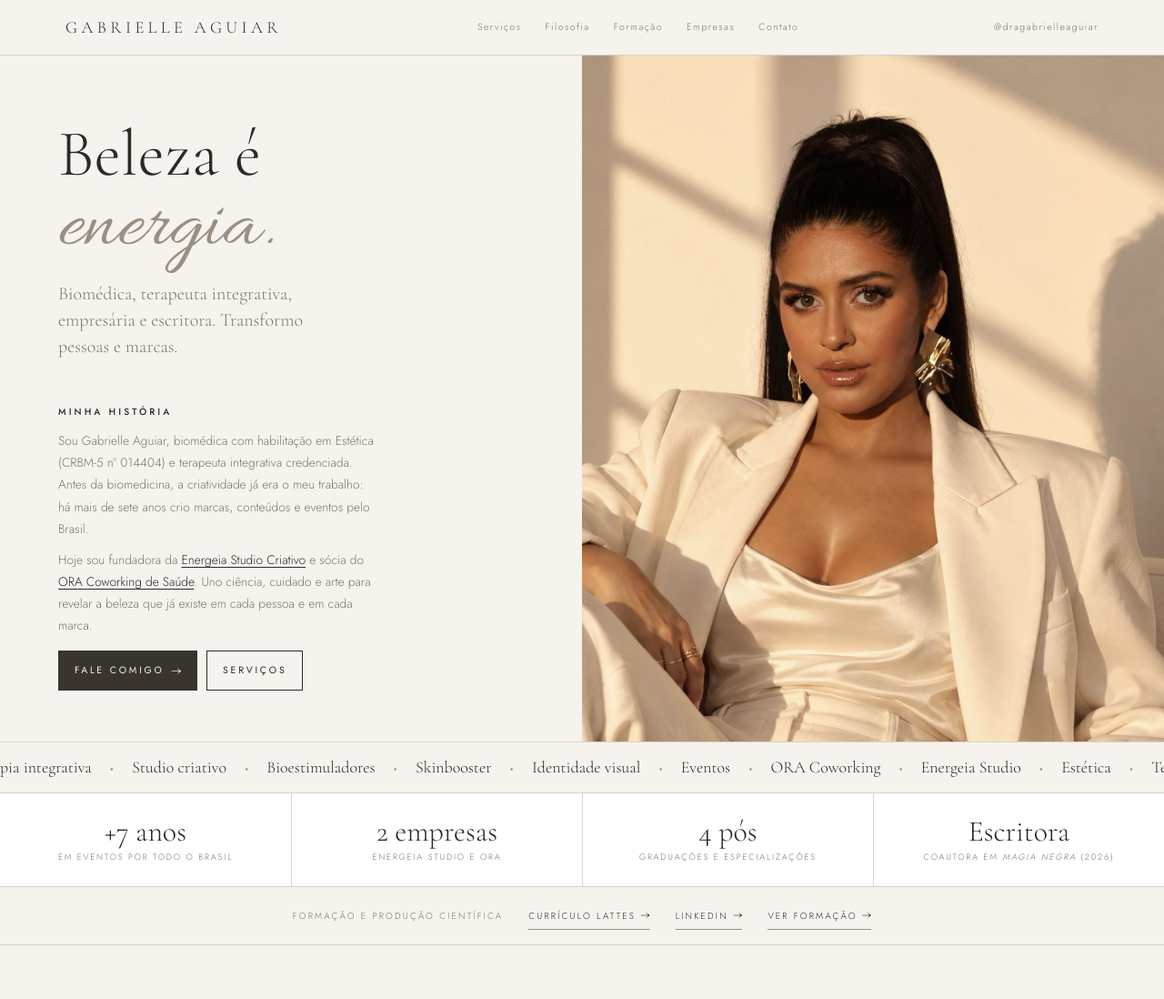
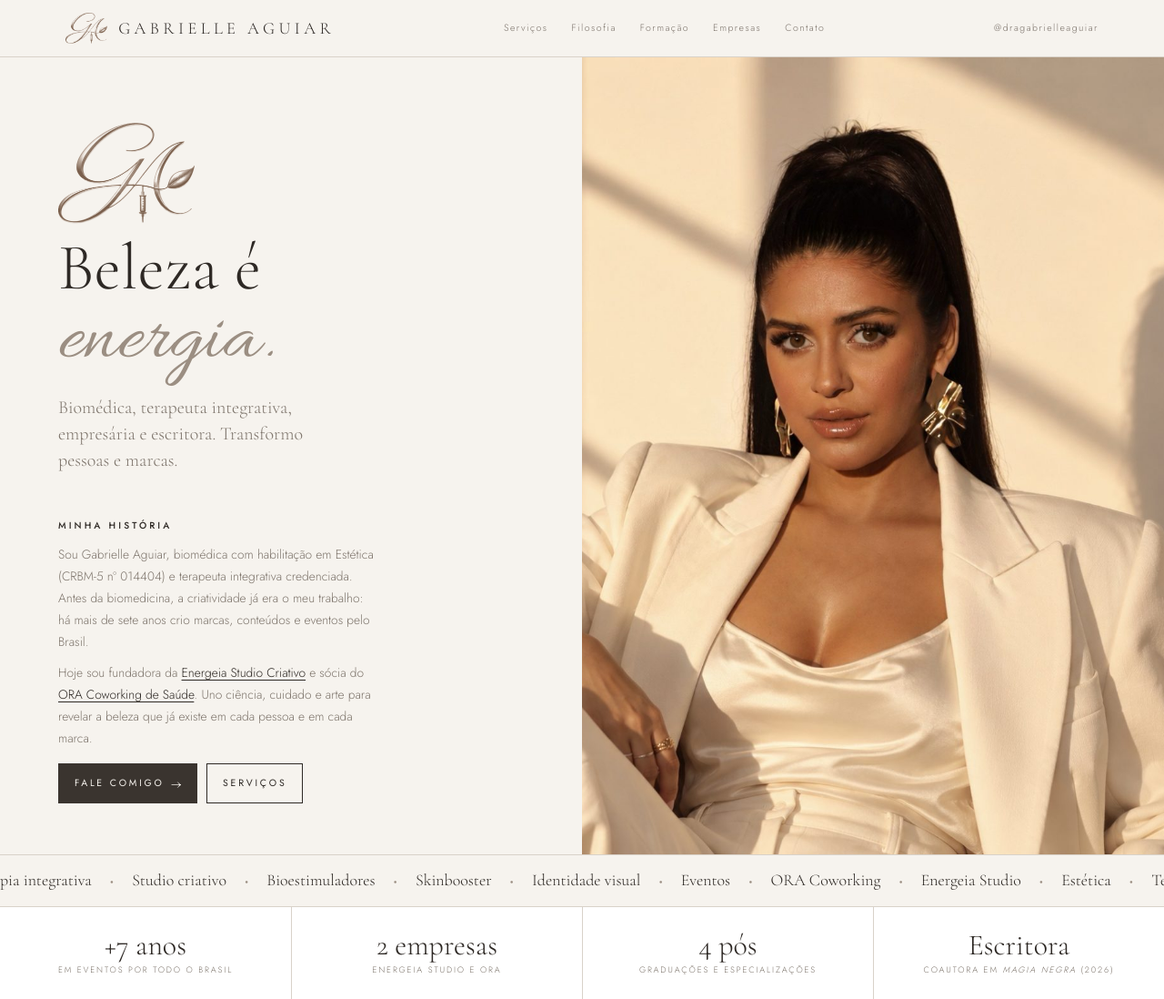
Before and after one commit to dragabrielleaguiar/dragabrielleaguiar.github.io, a plain HTML site: page index.html in a window 1280 px wide. Shown: the top 1098 px of the page at 91% size. Drawn offline with nearby package versions, Linux system fonts and the light colour scheme.

Commit message:
Adiciona monograma GA perolado
Co-Authored-By: Claude Opus 5.5 <noreply@anthropic.com>
Claude-Session: https://claude.ai/code/session_01T91szDF6zfYiS15KNK6obF

```diff
--- a/index.html
+++ b/index.html
@@ -3,6 +3,7 @@
 <head>
 <meta charset="utf-8">
 <meta name="viewport" content="width=device-width, initial-scale=1, viewport-fit=cover">
+<link rel="icon" href="img/ga-mono.png">
 <title>Gabrielle Aguiar</title>
 <meta name="description" content="Biomédica, terapeuta integrativa, empresária e escritora. Beleza é energia.">
 <link rel="preconnect" href="https://fonts.googleapis.com">
@@ -42,7 +43,10 @@ a:focus-visible{outline:1.5px solid var(--taupe);outline-offset:3px}
 /* topo */
 .top{position:sticky;top:env(safe-area-inset-top,0px);z-index:20;background:rgba(246,243,238,.94);backdrop-filter:blur(8px);border-bottom:1px solid var(--line)}
 .top .wrap{display:flex;align-items:center;justify-content:space-between;gap:20px;padding-block:14px}
-.logo{font-family:var(--f-serif);font-size:1.15rem;letter-spacing:.24em;text-transform:uppercase;text-decoration:none}
+.logo{font-family:var(--f-serif);font-size:1.15rem;letter-spacing:.24em;text-transform:uppercase;text-decoration:none;display:inline-flex;align-items:center;gap:12px}
+.logo img{height:34px;width:auto}
+.hero-mono{width:150px;height:auto;margin-bottom:-6px}
+.foot-mono{width:90px;height:auto;justify-self:center}
 .top nav{display:flex;gap:26px;font-size:.66rem;letter-spacing:.14em}
 .top nav a{text-decoration:none;color:var(--muted)}
 .top nav a:hover{color:var(--ink);text-decoration:underline;text-underline-offset:4px}
@@ -212,7 +216,7 @@ footer .fine{justify-self:end;text-align:right;font-size:.66rem;letter-spacing:.
 <body>
 <header class="top">
   <div class="wrap">
-    <a class="logo" href="#inicio">Gabrielle Aguiar</a>
+    <a class="logo" href="#inicio"><img src="img/ga-mono.png" alt="">Gabrielle Aguiar</a>
     <nav aria-label="Seções">
       <a href="#servicos">Serviços</a>
       <a href="#filosofia">Filosofia</a>
@@ -228,6 +232,7 @@ footer .fine{justify-self:end;text-align:right;font-size:.66rem;letter-spacing:.
   <div class="hero">
     <div class="hero-copy">
       <div class="top-block">
+        <img class="hero-mono" src="img/ga-mono.png" alt="Monograma GA de Gabrielle Aguiar">
         <h1>Beleza é <span class="script">energia.</span></h1>
         <p class="lede">Biomédica, terapeuta integrativa, empresária e escritora. Transformo pessoas e marcas.</p>
       </div>
@@ -412,7 +417,7 @@ footer .fine{justify-self:end;text-align:right;font-size:.66rem;letter-spacing:.
       <a href="#contato">Contato</a><a href="studio.html#projetos">Portfólio</a>
       <a href="#empresas">Empresas</a><a href="https://oracoworking.github.io" target="_blank" rel="noopener">ORA Coworking</a>
     </div>
-    <div class="mid"><span class="logo">Gabrielle Aguiar</span><span class="script">Beleza é energia.</span></div>
+    <div class="mid"><img class="foot-mono" src="img/ga-mono.png" alt=""><span class="logo">Gabrielle Aguiar</span><span class="script">Beleza é energia.</span></div>
     <p class="fine">Biomédica · CRBM-5 nº 014404<br>Porto Alegre/RS · Florianópolis/SC</p>
   </div>
 </footer>
```
Also changed, not shown: img/ga-mono.png (added).
